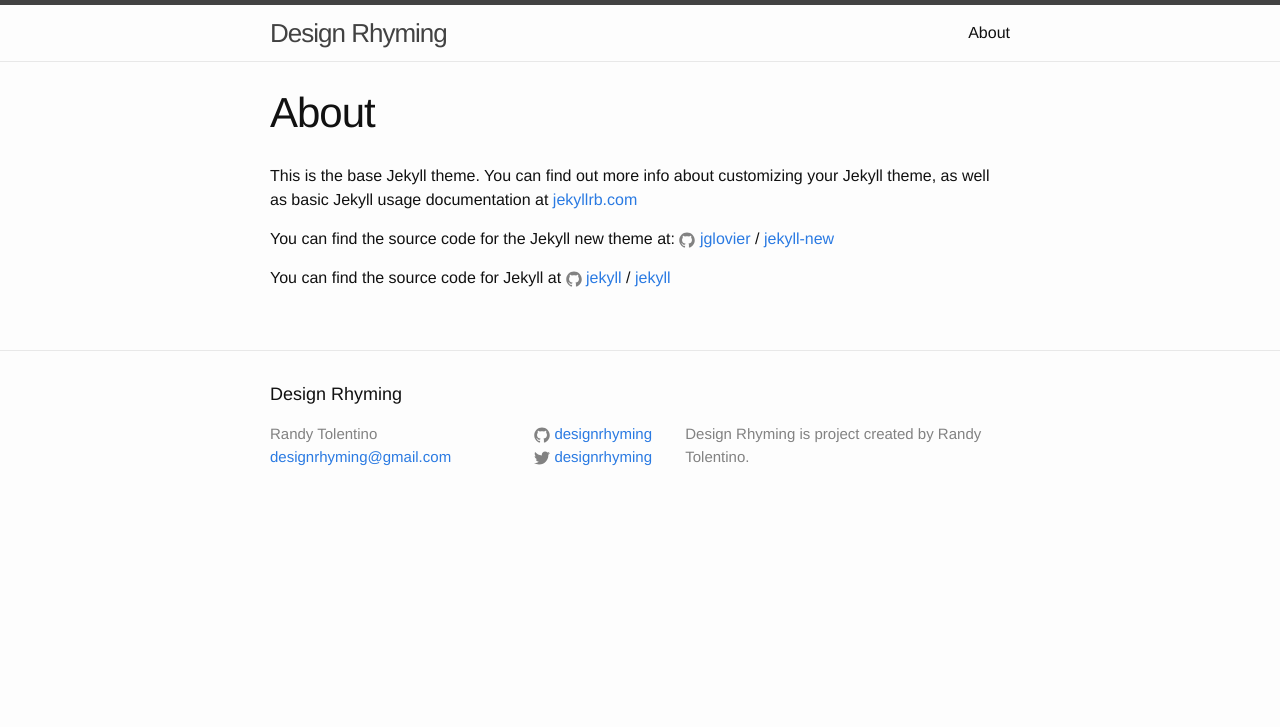
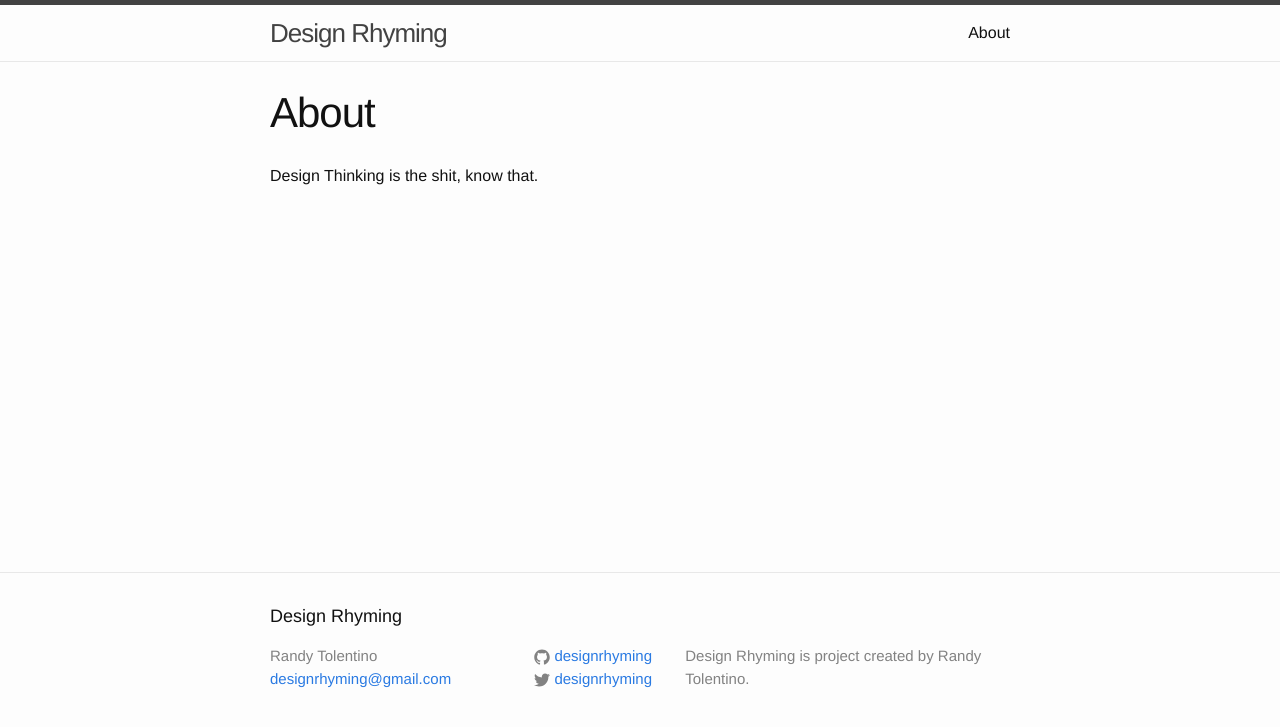
Before and after one commit to designrhyming/designrhyming, a Jekyll site: the page built from blog/about.md, in a window 1280 px wide. Shown: the top 727 px of the page. Built offline with Jekyll 4.4.1, drawn with Linux system fonts in a browser that asks for light colours.

Commit message:
working on about

```diff
--- a/blog/_sass/_layout.scss
+++ b/blog/_sass/_layout.scss
@@ -169,6 +169,7 @@
  */
 .page-content {
     padding: $spacing-unit 0;
+    min-height: 50vh;
 }
 
 .page-heading {
--- a/blog/about.md
+++ b/blog/about.md
@@ -4,12 +4,4 @@
 permalink: /about/
 ---
 
-This is the base Jekyll theme. You can find out more info about customizing your Jekyll theme, as well as basic Jekyll usage documentation at [jekyllrb.com](http://jekyllrb.com/)
-
-You can find the source code for the Jekyll new theme at:
-{% include icon-github.html username="jglovier" %} /
-[jekyll-new](https://github.com/jglovier/jekyll-new)
-
-You can find the source code for Jekyll at
-{% include icon-github.html username="jekyll" %} /
-[jekyll](https://github.com/jekyll/jekyll)
+Design Thinking is the shit, know that.
--- a/blog/index.html
+++ b/blog/index.html
@@ -18,6 +18,4 @@
     {% endfor %}
   </ul>
 
-  <p class="rss-subscribe">subscribe <a href="{{ "/feed.xml" | prepend: site.baseurl }}">via RSS</a></p>
-
 </div>
```
